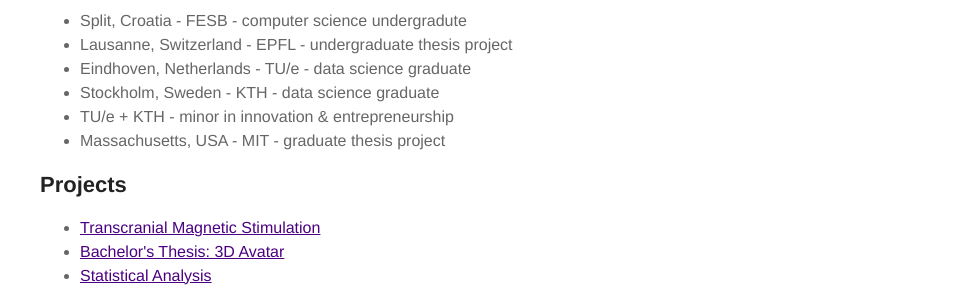
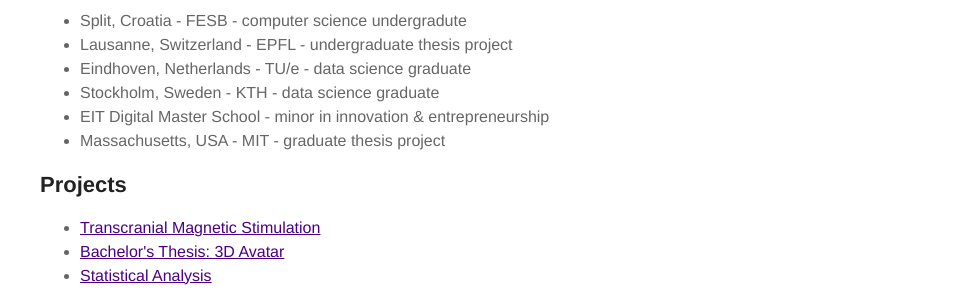
Before and after one commit to dljubenk/dljubenk.github.io, a Jekyll site: the page built from about.md, in a window 1280 px wide. Shown: the part 663-955 px from the top of the page, without its empty margins (320-1280 px from the left). Built offline with Jekyll 4.4.1, drawn with Linux system fonts in a browser that asks for light colours.

Commit message:
Update about.md

```diff
--- a/about.md
+++ b/about.md
@@ -15,7 +15,7 @@ layout: page
 	<li>Lausanne, Switzerland - EPFL - undergraduate thesis project</li>
 	<li>Eindhoven, Netherlands - TU/e - data science graduate</li>
 	<li>Stockholm, Sweden - KTH - data science graduate</li>
-	<li>TU/e + KTH - minor in innovation & entrepreneurship</li>
+	<li>EIT Digital Master School - minor in innovation & entrepreneurship</li>
 	<li>Massachusetts, USA - MIT - graduate thesis project</li>
 </ul>
 
```
